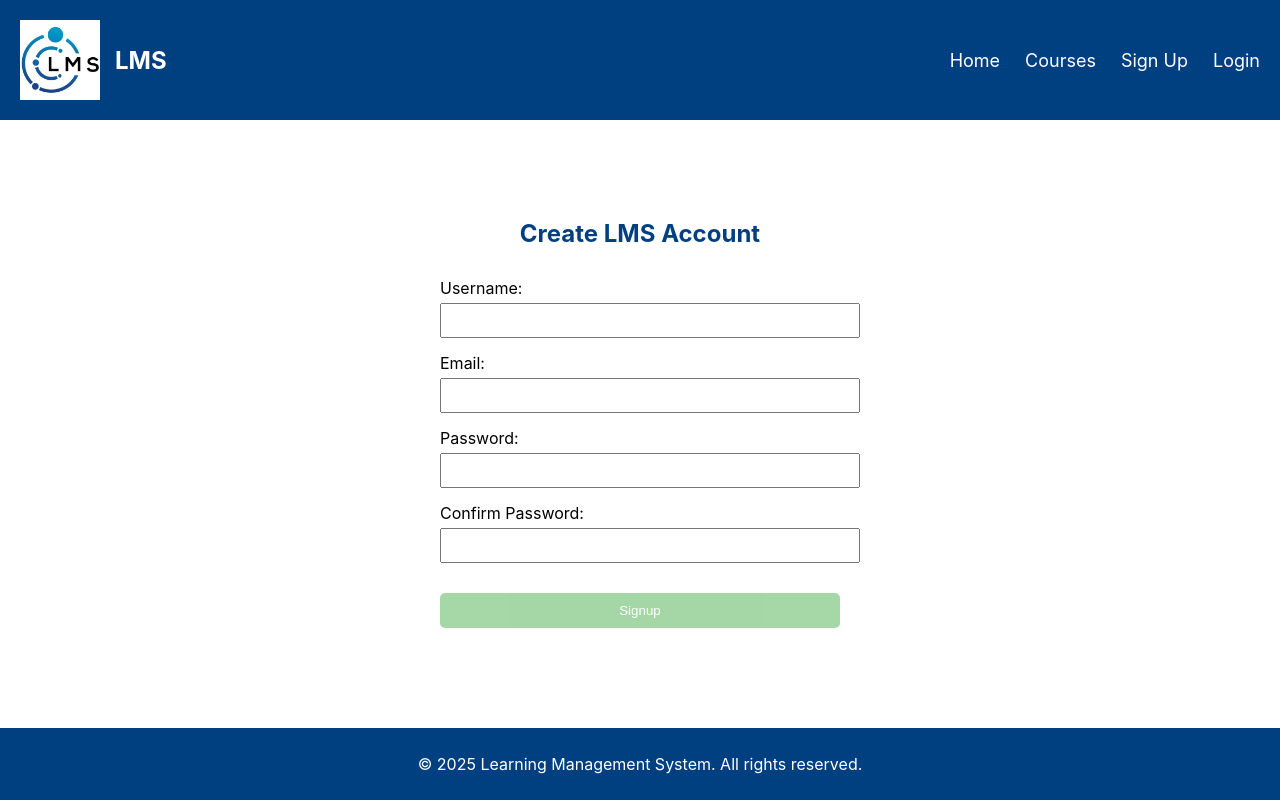
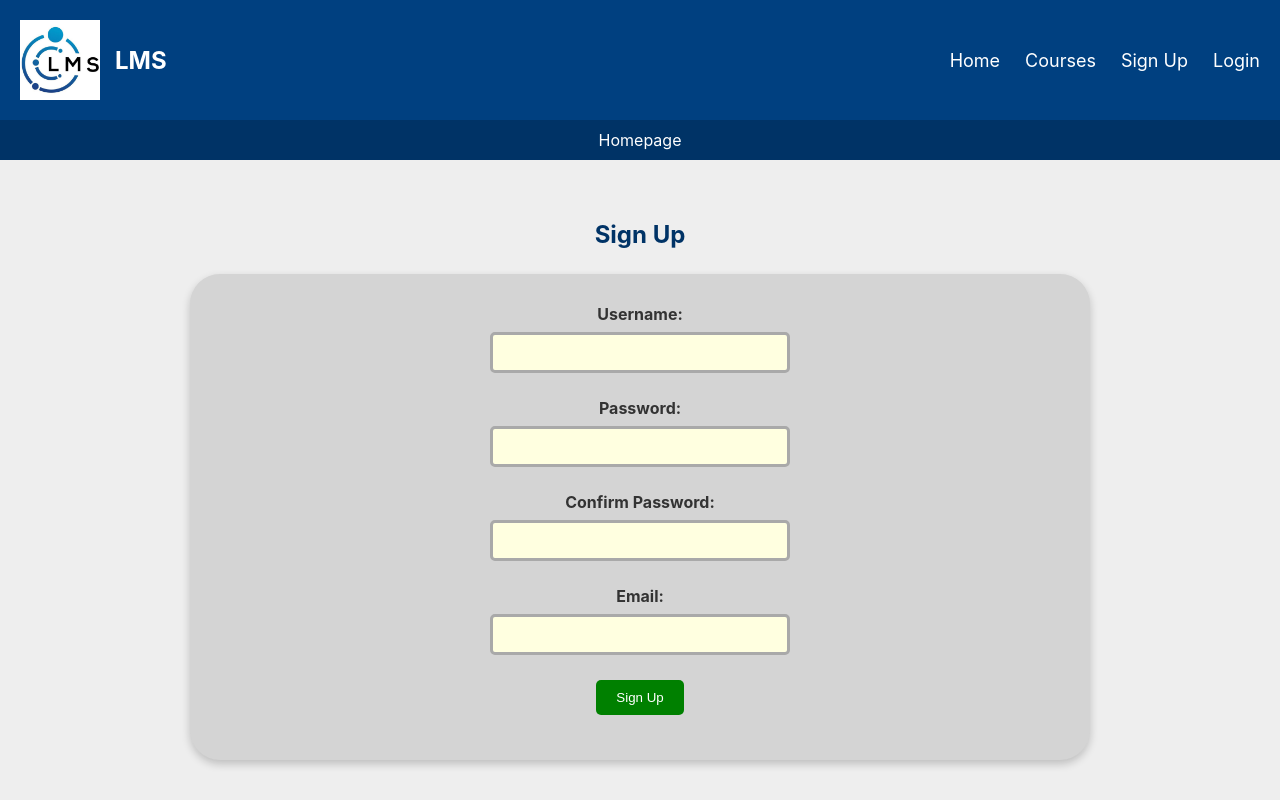
Before and after one commit to azlfa-anwar/Assignment5-381, a React (Create React App) app in the folder assignment5/: page /signup in a window 1280 px wide. Shown: the top 800 px of the page. Built offline with nearby package versions, Linux system fonts and the light colour scheme.

Commit message:
finally making changes to make the website look right

```diff
--- a/assignment5/src/components/RegForm.js
+++ b/assignment5/src/components/RegForm.js
@@ -1,5 +1,5 @@
 import React, { useState } from 'react';
-import { useNavigate } from 'react-router-dom';
+import { useNavigate, Link } from 'react-router-dom';
 
 const RegForm = () => {
   const [formData, setFormData] = useState({
@@ -9,8 +9,8 @@ const RegForm = () => {
     confirmPassword: ''
   });
 
-  const [error, setError] = useState('');
-  const [isSubmitting, setIsSubmitting] = useState(false);
+  const [errors, setErrors] = useState([]);
+  const [success, setSuccess] = useState('');
   const navigate = useNavigate();
 
   const handleChange = (e) => {
@@ -20,133 +20,192 @@ const RegForm = () => {
     }));
   };
 
-  const handleSubmit = (e) => {
-    e.preventDefault();
-    setError('');
+  const validate = () => {
+    const newErrors = [];
+
+    if (!/^[A-Za-z][A-Za-z0-9-_]{2,19}$/.test(formData.username)) {
+      newErrors.push("Username must be 3–20 characters, start with a letter, and may only contain letters, numbers, hyphens, or underscores.");
+    }
+
+    if (!/^[^\s@]+@[^\s@]+\.(com|net|io)$/.test(formData.email)) {
+      newErrors.push("Email must be valid and end with .com, .net, or .io.");
+    }
+
+    if (!/^(?=.*[a-z])(?=.*[A-Z])(?=.*\d)(?=.*[!@#$%^&*()\-=+[\]{}|;:'\",.<>?/`~]).{8,}$/.test(formData.password)) {
+      newErrors.push("Password must be at least 8 characters long and include uppercase, lowercase, a number, and a special character.");
+    }
+
+    if (/\s/.test(formData.password)) {
+      newErrors.push("Password cannot contain spaces.");
+    }
 
     if (formData.password !== formData.confirmPassword) {
-      setError('Passwords do not match!');
+      newErrors.push("Passwords do not match");
+    }
+
+    return newErrors;
+  };
+
+  const handleSubmit = async (e) => {
+    e.preventDefault();
+    setErrors([]);
+    setSuccess('');
+
+    const validationErrors = validate();
+    if (validationErrors.length > 0) {
+      setErrors(validationErrors);
       return;
     }
 
-    // Simulate signup process
-    setIsSubmitting(true);
+    try {
+      const res = await fetch('http://localhost:5000/register', {
+        method: 'POST',
+        headers: { 'Content-Type': 'application/json' },
+        body: JSON.stringify({
+          username: formData.username,
+          email: formData.email,
+          password: formData.password
+        })
+      });
+
+      if (!res.ok) {
+        const result = await res.json();
+        setErrors([result.message || "Signup failed."]);
+        return;
+      }
+
+      setSuccess("Signup successful! Redirecting to login...");
       setTimeout(() => {
-      console.log('User signed up:', formData);
-      navigate('/login'); // Redirect to login page after signup
-    }, 1500);
+        navigate('/login');
+      }, 2000);
+
+    } catch (err) {
+      setErrors(["Could not connect to server. Try again."]);
+    }
   };
 
   return (
-    <form onSubmit={handleSubmit} style={{ width: '100%' }}>
-      {/* Username */}
-      <div style={{ marginBottom: '15px' }}>
-        <label htmlFor="username" style={{ display: 'block', marginBottom: '5px' }}>
-          Username:
+    <>
+      <form
+        onSubmit={handleSubmit}
+        style={{
+          backgroundColor: '#d4d4d4',
+          padding: '30px',
+          margin: '0 150px 30px 150px',
+          borderRadius: '30px',
+          boxShadow: '0 4px 8px rgba(0, 0, 0, 0.2)',
+          width: 'calc(100% - 300px)',
+          display: 'flex',
+          flexDirection: 'column',
+          alignItems: 'center',
+          boxSizing: 'border-box'
+        }}
+      >
+        {['username', 'password', 'confirmPassword', 'email'].map((field, index) => {
+          const isPassword = field.toLowerCase().includes('password');
+          const label = field
+            .replace('confirmPassword', 'Confirm Password')
+            .replace('username', 'Username')
+            .replace('email', 'Email')
+            .replace('password', 'Password');
+
+          return (
+            <div key={index} style={{
+              marginBottom: '25px',
+              textAlign: 'center',
+              width: '300px',
+              display: 'flex',
+              flexDirection: 'column',
+              alignItems: 'center'
+            }}>
+              <label
+                htmlFor={field}
+                style={{
+                  display: 'block',
+                  marginBottom: '8px',
+                  fontWeight: 'bold',
+                  color: '#333'
+                }}
+              >
+                {label}:
               </label>
               <input
-          type="text"
-          id="username"
-          name="username"
-          value={formData.username}
+                type={isPassword ? 'password' : 'text'}
+                id={field}
+                name={field}
+                value={formData[field]}
                 onChange={handleChange}
                 required
-          style={{ width: '100%', padding: '8px' }}
+                style={{
+                  backgroundColor: 'lightyellow',
+                  padding: '10px',
+                  borderRadius: '5px',
+                  border: '3px solid darkgrey',
+                  width: '300px',
+                  boxSizing: 'border-box'
+                }}
               />
             </div>
+          );
+        })}
 
-      {/* Email */}
-      <div style={{ marginBottom: '15px' }}>
-        <label htmlFor="email" style={{ display: 'block', marginBottom: '5px' }}>
-          Email:
-        </label>
-        <input
-          type="email"
-          id="email"
-          name="email"
-          value={formData.email}
-          onChange={handleChange}
-          required
-          style={{ width: '100%', padding: '8px' }}
-        />
-      </div>
+        <button
+          type="submit"
+          style={{
+            backgroundColor: '#008000',
+            color: 'white',
+            padding: '10px 20px',
+            border: 'none',
+            borderRadius: '5px',
+            cursor: 'pointer',
+            marginBottom: '15px'
+          }}
+          onMouseOver={(e) => {
+            e.target.style.backgroundColor = '#006600';
+          }}
+          onMouseOut={(e) => {
+            e.target.style.backgroundColor = '#008000';
+          }}
+        >
+          Sign Up
+        </button>
+      </form>
 
-      {/* Password */}
-      <div style={{ marginBottom: '15px' }}>
-        <label htmlFor="password" style={{ display: 'block', marginBottom: '5px' }}>
-          Password:
-        </label>
-        <input
-          type="password"
-          id="password"
-          name="password"
-          value={formData.password}
-          onChange={handleChange}
-          required
-          style={{ width: '100%', padding: '8px' }}
-        />
-      </div>
-
-      {/* Confirm Password */}
-      <div style={{ marginBottom: '20px' }}>
-        <label htmlFor="confirmPassword" style={{ display: 'block', marginBottom: '5px' }}>
-          Confirm Password:
-        </label>
-        <input
-          type="password"
-          id="confirmPassword"
-          name="confirmPassword"
-          value={formData.confirmPassword}
-          onChange={handleChange}
-          required
-          style={{ width: '100%', padding: '8px' }}
-        />
-      </div>
-
-      {/* Error Message */}
-      {error && (
+      {(errors.length > 0 || success) && (
       <div style={{
-          color: '#D32F2F',
-          backgroundColor: '#FFEBEE',
-          padding: '10px',
-          borderRadius: '4px',
-          marginBottom: '15px'
+        backgroundColor: 'white',
+        color: 'black',
+        border: '2px solid black',
+        margin: '25px auto',
+        padding: '15px',
+        width: 'fit-content',
+        maxWidth: '500px',
+        borderRadius: '8px',
+        textAlign: success ? 'center' : 'left',
+        fontSize: '14px',
+        boxShadow: '0 0 6px rgba(0, 0, 0, 0.1)'
       }}>
-          {error}
+        {success ? (
+          <strong>{success}</strong>
+        ) : (
+          <ul style={{ margin: 0, paddingLeft: '20px' }}>
+            {errors.map((err, i) => <li key={i}>{err}</li>)}
+          </ul>
+        )}
       </div>
     )}
 
-      {/* Signup Button */}
-      <button
-        type="submit"
-        disabled={isSubmitting}
-        style={{
-          width: '100%',
-          padding: '10px',
-          backgroundColor: isSubmitting ? '#A5D6A7' : '#4CAF50',
-          color: 'white',
-          border: 'none',
-          borderRadius: '5px',
-          marginTop: '10px',
-          opacity: isSubmitting ? 0.6 : 0.5,
-          cursor: isSubmitting ? 'not-allowed' : 'pointer',
-        }}
-        onMouseOver={(e) => {
-          if (!isSubmitting) {
-            e.target.style.backgroundColor = '#45A049';
-            e.target.style.opacity = '1.0';
-          }
-        }}
-        onMouseOut={(e) => {
-          if (!isSubmitting) {
-            e.target.style.backgroundColor = '#4CAF50';
-            e.target.style.opacity = '0.5';
-          }
-        }}
-      >
-        {isSubmitting ? 'Signing up...' : 'Signup'}
-      </button>
-    </form>
+
+      <div style={{ textAlign: 'center', marginTop: '10px' }}>
+        <Link to="/login" style={{
+          color: '#4b0082',
+          textDecoration: 'none',
+          fontSize: '14px'
+        }}>
+          Already have an account? Login here
+        </Link>
+      </div>
+    </>
   );
 };
 
--- a/assignment5/src/components/SignupPage.js
+++ b/assignment5/src/components/SignupPage.js
@@ -4,35 +4,47 @@ import Footer from './Footer';
 import RegForm from './RegForm';
 
 const SignupPage = () => {
-  return(
+  return (
     <div style={{
       minHeight: '100vh',
       display: 'flex',
       flexDirection: 'column'
     }}>
       <Header />
+
+      <nav style={{
+        display: 'flex',
+        justifyContent: 'center',
+        backgroundColor: '#003366',
+        color: 'white',
+        padding: '10px'
+      }}>
+        <a href="/" style={{
+          color: 'white',
+          textDecoration: 'none',
+          margin: '0 10px'
+        }}>Homepage</a>
+      </nav>
+
       <main style={{
-        flex: 1,
+        backgroundColor: '#eeeeee',
+        padding: '40px',
         display: 'flex',
+        flexDirection: 'column',
         alignItems: 'center',
-        justifyContent: 'center',
-        padding: '20px'
+        flex: 1
       }}>
-        <div style={{
-          width: '100%',
-          maxWidth: '400px',
-          margin: '0 auto'
+
+        <h2 style={{
+          fontSize: '24px',
+          color: '#003366',
+          margin: '20px 0 25px 0'
         }}>
-          <h2 style={{
-            textAlign: 'center',
-            color: '#004080',
-            marginBottom: '30px'
-          }}>
-            Create LMS Account
-          </h2>
-          <RegForm />
-        </div>
+          Sign Up
+        </h2>
+        <RegForm />
       </main>
+
       <Footer />
     </div>
   );
```
Lines whose indentation alone changed are shown as unchanged.
